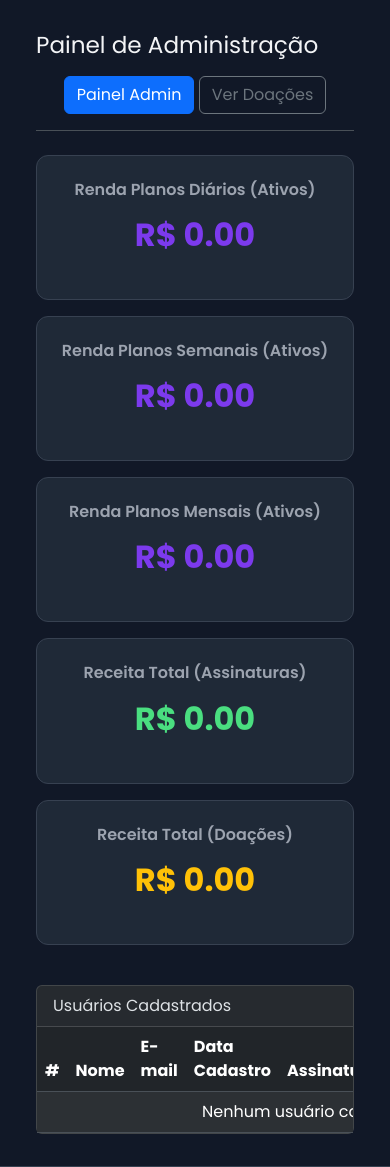
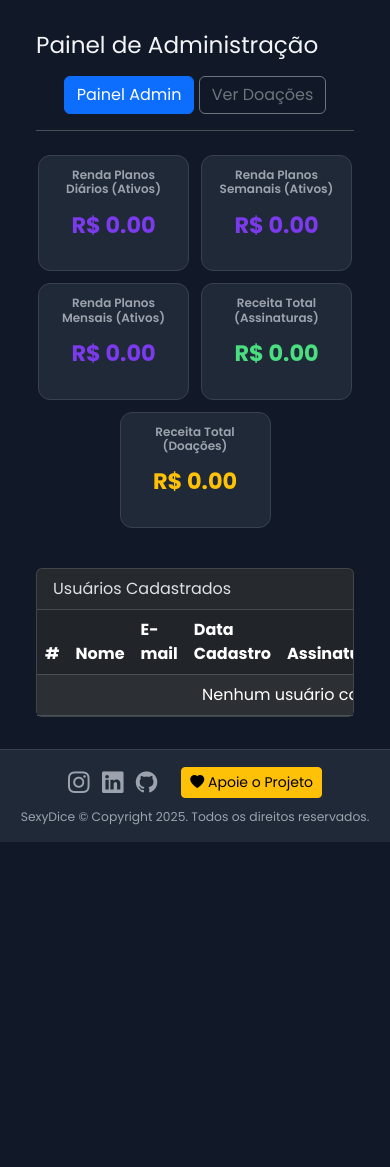
Before and after one commit to FernandoTeffelen/SexyDice, a Flask app: page /admin in a window 390 px wide. Shown: the part 57-1224 px from the top of the page. After the commit the page ends 899 px from the top, so only its background shows below. Run offline with Flask 3, Linux system fonts and the light colour scheme; the visitor is signed in with stand-in values (Sample User, id 1); data that the repository does not hold is empty.

Commit message:
Atualizações 1.9

```diff
--- a/frontend/static/css/style.css
+++ b/frontend/static/css/style.css
@@ -387,6 +387,30 @@ body {
     .form-container { width: 95%; padding: 2rem 1.5rem; }
 
     /* --- Ajustes do Painel de Admin --- */
-    .admin-container header .d-flex { flex-direction: column; align-items: center !important; gap: 1rem; }
-    .revenue-dashboard { flex-direction: column; gap: 1rem; }
+    .admin-container header .d-flex {
+        flex-direction: column;
+        align-items: center !important;
+        gap: 1rem;
+    }
+
+    .revenue-dashboard {
+        flex-direction: row; /* Alinha em linha para permitir a quebra */
+        justify-content: center;
+        gap: 0.75rem; /* Diminui o espaço entre os cards */
+    }
+
+    .revenue-card {
+        flex-grow: 0; /* Impede que os cards cresçam para preencher o espaço */
+        flex-basis: calc(50% - 0.5rem); /* Define a base para 2 colunas */
+        min-width: 0; /* Reseta a largura mínima do desktop */
+        padding: 0.75rem; /* Diminui o espaçamento interno */
+    }
+
+    .revenue-card h3 {
+        font-size: 0.75rem; /* Diminui a fonte do título */
+    }
+
+    .revenue-card .amount {
+        font-size: 1.4rem; /* Diminui a fonte do valor */
+    }
 }
```
